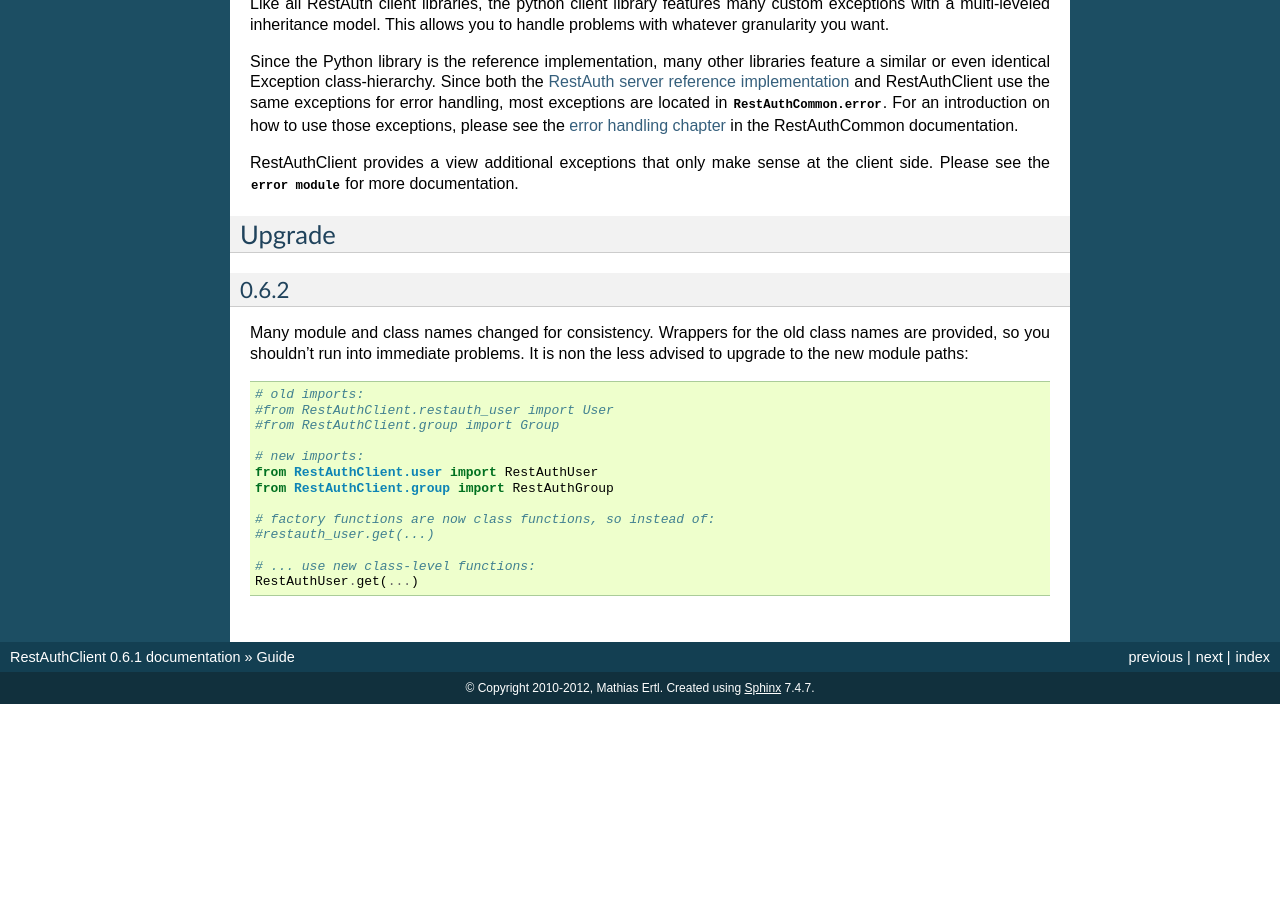
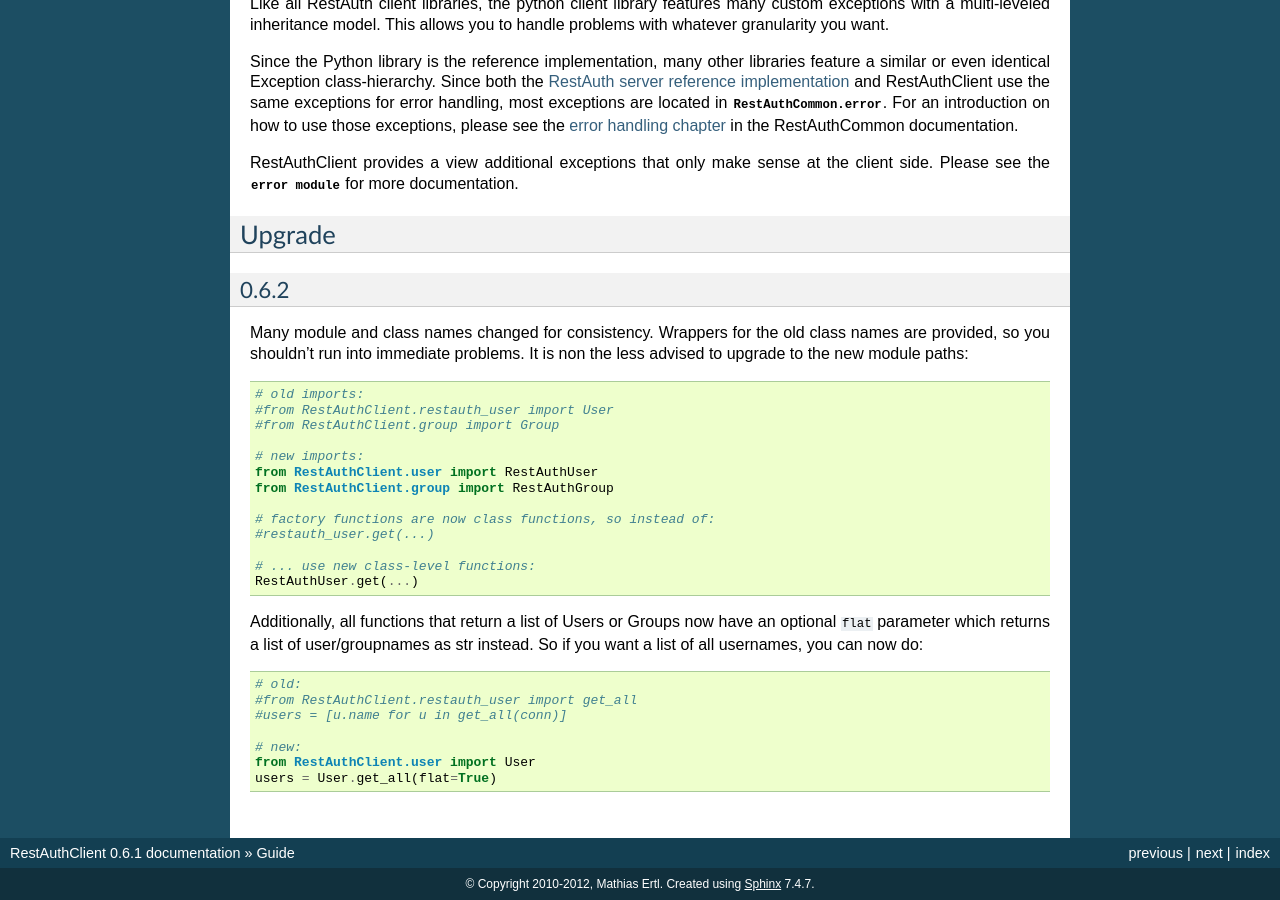
Before and after one commit to RestAuth/RestAuthClient, a Sphinx documentation site: the page built from doc/intro.rst, in a window 1280 px wide and 900 px high, scrolled down 834 px. Built offline with Sphinx 7.4.7, drawn with Linux system fonts in a browser that asks for light colours; before the commit the page ends 1538 px from its top, so only the background shows below that.

Commit message:
add change note of the flat parameter

```diff
--- a/doc/intro.rst
+++ b/doc/intro.rst
@@ -90,3 +90,15 @@
 
    # ... use new class-level functions:
    RestAuthUser.get(...)
+
+Additionally, all functions that return a list of Users or Groups now have an
+optional ``flat`` parameter which returns a list of user/groupnames as str
+instead. So if you want a list of all usernames, you can now do::
+
+   # old:
+   #from RestAuthClient.restauth_user import get_all
+   #users = [u.name for u in get_all(conn)]
+
+   # new:
+   from RestAuthClient.user import User
+   users = User.get_all(flat=True)
```
